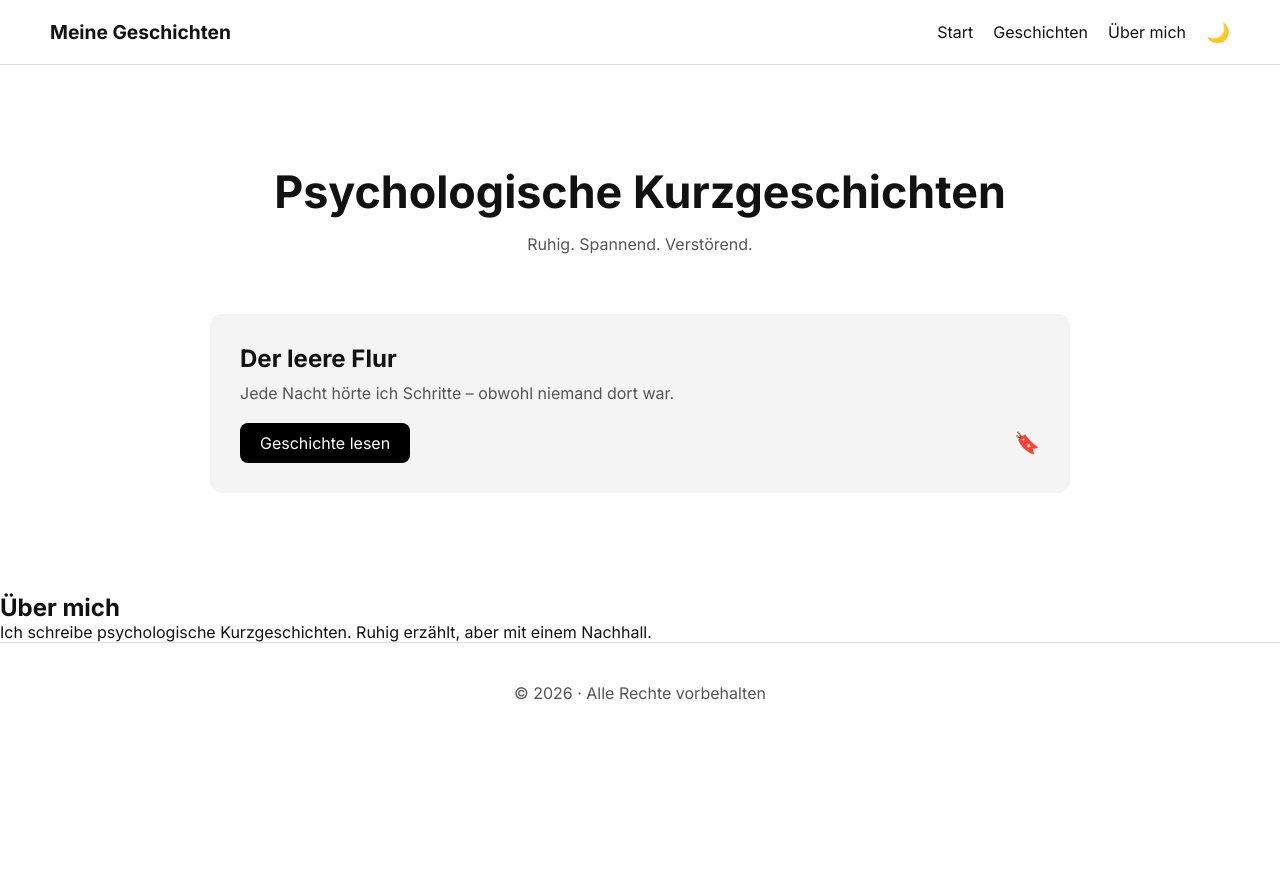
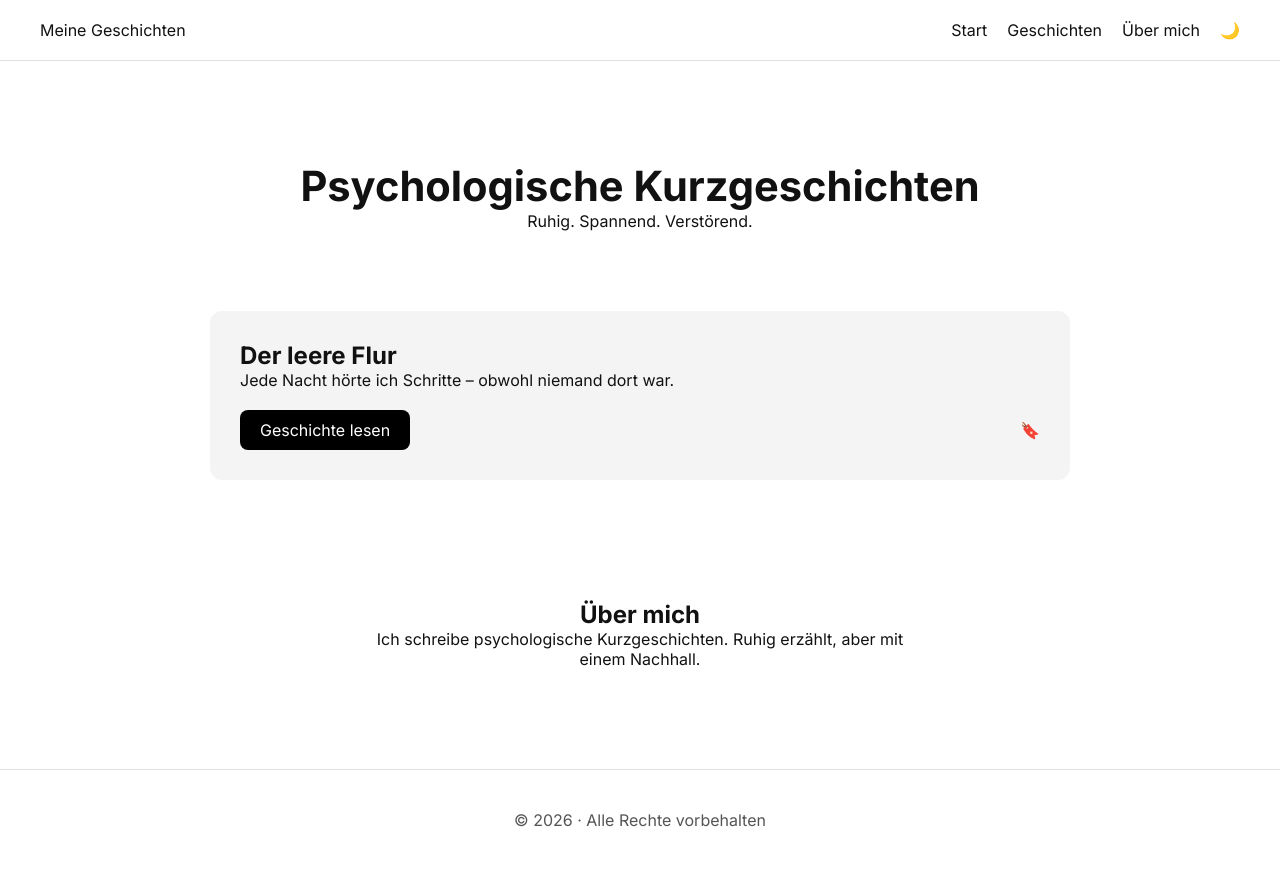
Before and after one commit to Marlon171508/geschichten, a plain HTML site: page index.html in a window 1280 px wide. Before the commit the page ends 800 px from the top, so only its background shows below. Drawn offline with Linux system fonts and the light colour scheme.

Commit message:
Update style.css

```diff
--- a/style.css
+++ b/style.css
@@ -1,7 +1,7 @@
 :root {
     --bg: #ffffff;
-    --text: #111111;
-    --subtext: #555;
+    --text: #111;
+    --sub: #555;
     --card: #f4f4f4;
     --border: #e0e0e0;
 }
@@ -9,7 +9,7 @@
 body.dark {
     --bg: #0f0f0f;
     --text: #f5f5f5;
-    --subtext: #aaa;
+    --sub: #aaa;
     --card: #1a1a1a;
     --border: #333;
 }
@@ -31,33 +31,26 @@ body {
 .header {
     display: flex;
     justify-content: space-between;
-    align-items: center;
-    padding: 20px 50px;
+    padding: 20px 40px;
     border-bottom: 1px solid var(--border);
-}
-
-.logo {
-    font-weight: 700;
-    font-size: 1.2rem;
 }
 
 .nav {
     display: flex;
+    gap: 20px;
     align-items: center;
-    gap: 20px;
 }
 
 .nav a {
     text-decoration: none;
     color: var(--text);
-    font-weight: 500;
 }
 
-#darkModeToggle {
+button {
     background: none;
     border: none;
-    font-size: 1.2rem;
     cursor: pointer;
+    font-size: 1rem;
 }
 
 /* Hero */
@@ -67,21 +60,14 @@ body {
 }
 
 .hero h1 {
-    font-size: 2.8rem;
-    margin-bottom: 15px;
-}
-
-.hero p {
-    color: var(--subtext);
+    font-size: 2.6rem;
 }
 
 /* Stories */
 .stories {
     max-width: 900px;
-    margin: 0 auto 100px;
-    padding: 0 20px;
-    display: grid;
-    gap: 30px;
+    margin: auto;
+    padding: 20px;
 }
 
 .story-card {
@@ -90,27 +76,18 @@ body {
     border-radius: 12px;
 }
 
-.story-card h2 {
-    margin-bottom: 10px;
-}
-
-.story-card p {
-    color: var(--subtext);
-    margin-bottom: 20px;
-}
-
 .story-actions {
     display: flex;
     justify-content: space-between;
-    align-items: center;
+    margin-top: 20px;
 }
 
 .read-btn {
-    text-decoration: none;
+    background: black;
     color: white;
-    background: black;
     padding: 10px 20px;
     border-radius: 8px;
+    text-decoration: none;
 }
 
 body.dark .read-btn {
@@ -118,29 +95,51 @@ body.dark .read-btn {
     color: black;
 }
 
-.bookmark-btn {
-    background: none;
-    border: none;
-    font-size: 1.3rem;
-    cursor: pointer;
+/* Reading */
+.reading {
+    max-width: 700px;
+    margin: 60px auto;
+    padding: 0 20px;
 }
 
-/* Footer */
+.reading h1 {
+    font-size: 2.4rem;
+    margin-bottom: 10px;
+}
+
+.reading-meta {
+    color: var(--sub);
+    margin-bottom: 40px;
+}
+
+.reading-text p {
+    margin-bottom: 24px;
+    font-size: 1.1rem;
+    line-height: 1.8;
+}
+
+/* About & Footer */
+.about {
+    max-width: 600px;
+    margin: 100px auto;
+    padding: 0 20px;
+    text-align: center;
+}
+
 .footer {
     text-align: center;
     padding: 40px;
-    color: var(--subtext);
     border-top: 1px solid var(--border);
+    color: var(--sub);
 }
 
-/* Responsive */
+/* Mobile */
 @media (max-width: 600px) {
-    .header {
-        flex-direction: column;
-        gap: 15px;
-    }
-
     .hero h1 {
         font-size: 2rem;
     }
+
+    .reading h1 {
+        font-size: 1.8rem;
+    }
 }
```
